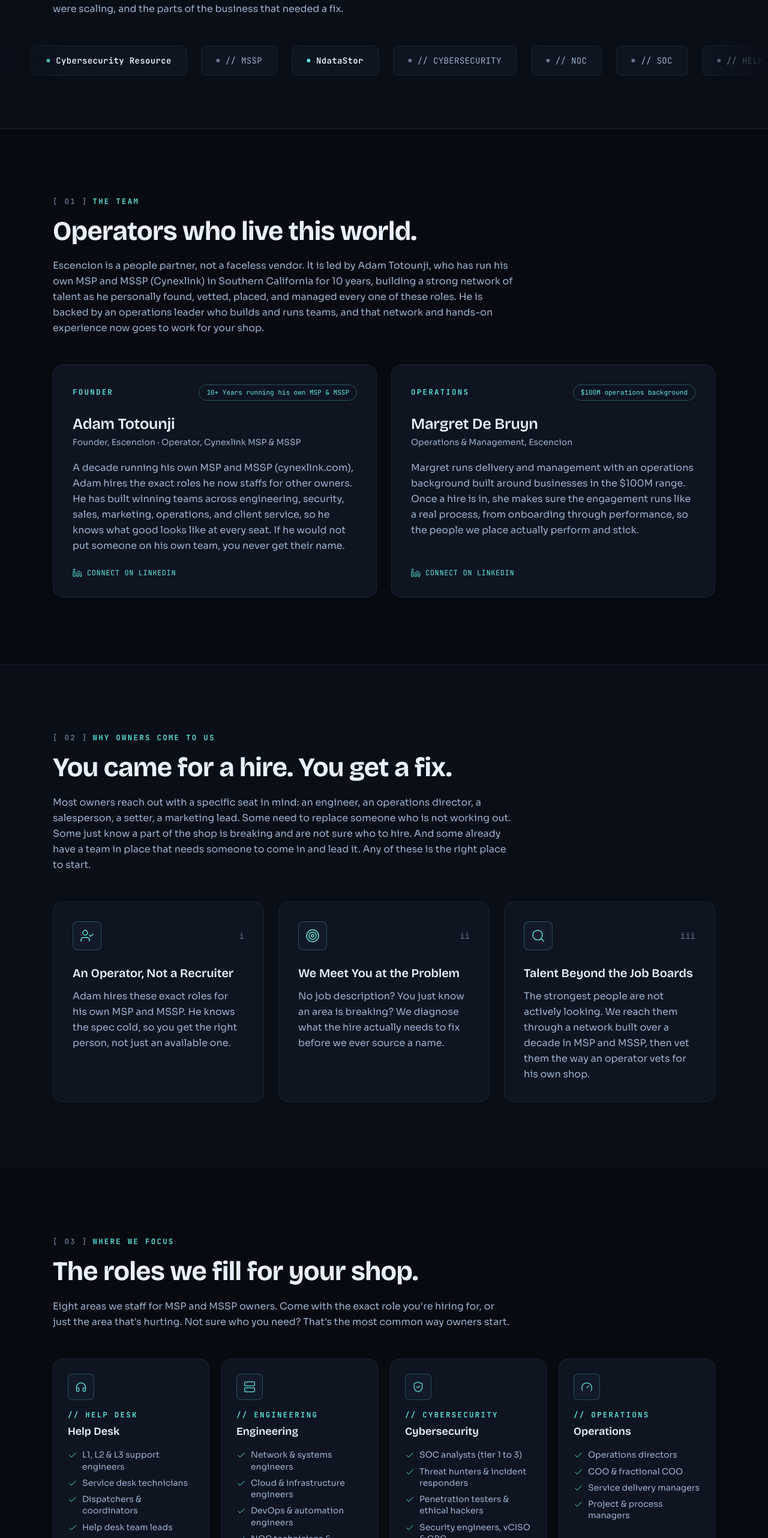
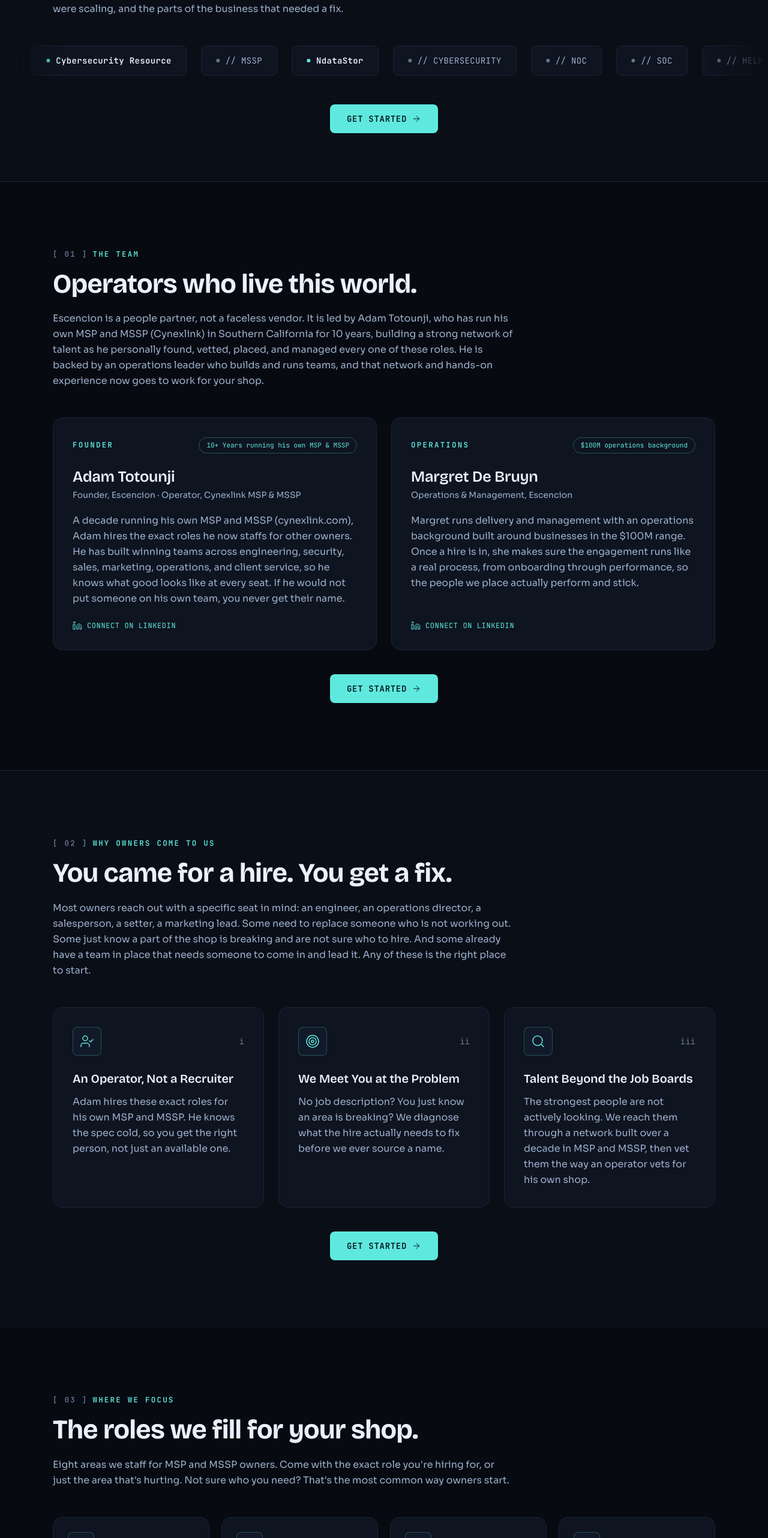
Before and after one commit to Landing-Pages-Websites/escencion-landing, a Next.js app: page / in a window 1280 px wide. Shown: the part 1202-3766 px from the top of the page at 60% size. Built offline with nearby package versions, Linux system fonts and the light colour scheme.

Commit message:
polish: per-section CTAs, collapsed FAQ, phone pattern, dedup form_submit

```diff
--- a/src/app/page.tsx
+++ b/src/app/page.tsx
@@ -321,7 +321,7 @@
 function CtaLink({ label = "Get Started" }: { label?: string }): ReactElement {
   return (
     <a
-      href="#get-started"
+      href="#hero"
       className="group mt-10 inline-flex items-center gap-2 rounded-lg bg-accent px-7 py-3.5 font-mono text-sm font-semibold uppercase tracking-wider text-[var(--color-ink-dark)] transition-all duration-150 hover:bg-accent-hover hover:shadow-[0_0_24px_rgba(95,233,222,0.35)] active:translate-y-px"
     >
       {label}
@@ -405,6 +405,11 @@
           </Reveal>
         </div>
         <Marquee items={MARQUEE_ITEMS} />
+        <div className="mx-auto max-w-[1200px] px-6 md:px-12">
+          <Reveal className="text-center">
+            <CtaLink />
+          </Reveal>
+        </div>
       </section>
 
       {/* ═══ THE TEAM ═══ */}
@@ -477,6 +482,9 @@
               </a>
             </Reveal>
           </div>
+          <Reveal className="text-center">
+            <CtaLink />
+          </Reveal>
         </div>
       </section>
 
@@ -514,6 +522,9 @@
               </Reveal>
             ))}
           </div>
+          <Reveal className="text-center">
+            <CtaLink />
+          </Reveal>
         </div>
       </section>
 
@@ -618,6 +629,9 @@
               </Reveal>
             ))}
           </div>
+          <Reveal className="text-center">
+            <CtaLink />
+          </Reveal>
         </div>
       </section>
 
@@ -663,6 +677,9 @@
               </p>
             </Reveal>
           </div>
+          <Reveal className="text-center">
+            <CtaLink />
+          </Reveal>
         </div>
       </section>
 
@@ -712,6 +729,9 @@
           <Reveal>
             <TestimonialSlider items={TESTIMONIALS} />
           </Reveal>
+          <Reveal className="text-center">
+            <CtaLink />
+          </Reveal>
         </div>
       </section>
 
@@ -724,6 +744,9 @@
           </Reveal>
           <Reveal>
             <Faq entries={FAQS} />
+          </Reveal>
+          <Reveal className="text-center">
+            <CtaLink />
           </Reveal>
         </div>
       </section>
--- a/src/components/Faq.tsx
+++ b/src/components/Faq.tsx
@@ -54,7 +54,7 @@
 }
 
 export default function Faq({ entries }: { entries: FaqEntry[] }): ReactElement {
-  const [openIndex, setOpenIndex] = useState<number | null>(0);
+  const [openIndex, setOpenIndex] = useState<number | null>(null);
   return (
     <div>
       {entries.map((entry, i) => (
--- a/src/components/LeadForm.tsx
+++ b/src/components/LeadForm.tsx
@@ -50,8 +50,6 @@
 function pushDataLayer(): void {
   const w = window as unknown as { dataLayer?: Record<string, unknown>[] };
   w.dataLayer = w.dataLayer || [];
-  const mt = (window as unknown as { MegaTag?: { trackEvent?: (n: string, d?: Record<string, unknown>) => void } }).MegaTag;
-  mt?.trackEvent?.("form_submit", { form: "escencion-lead" });
   w.dataLayer.push({ event: "form_submit" });
 }
 
@@ -176,6 +174,7 @@
           type="tel"
           inputMode="numeric"
           autoComplete="tel"
+          pattern="\(\d{3}\) \d{3}-\d{4}"
           placeholder="(555) 555-5555"
           required
           value={values.phone}
```
Also changed, not shown: 1 other file (tests, documents, lock files or other folders).
